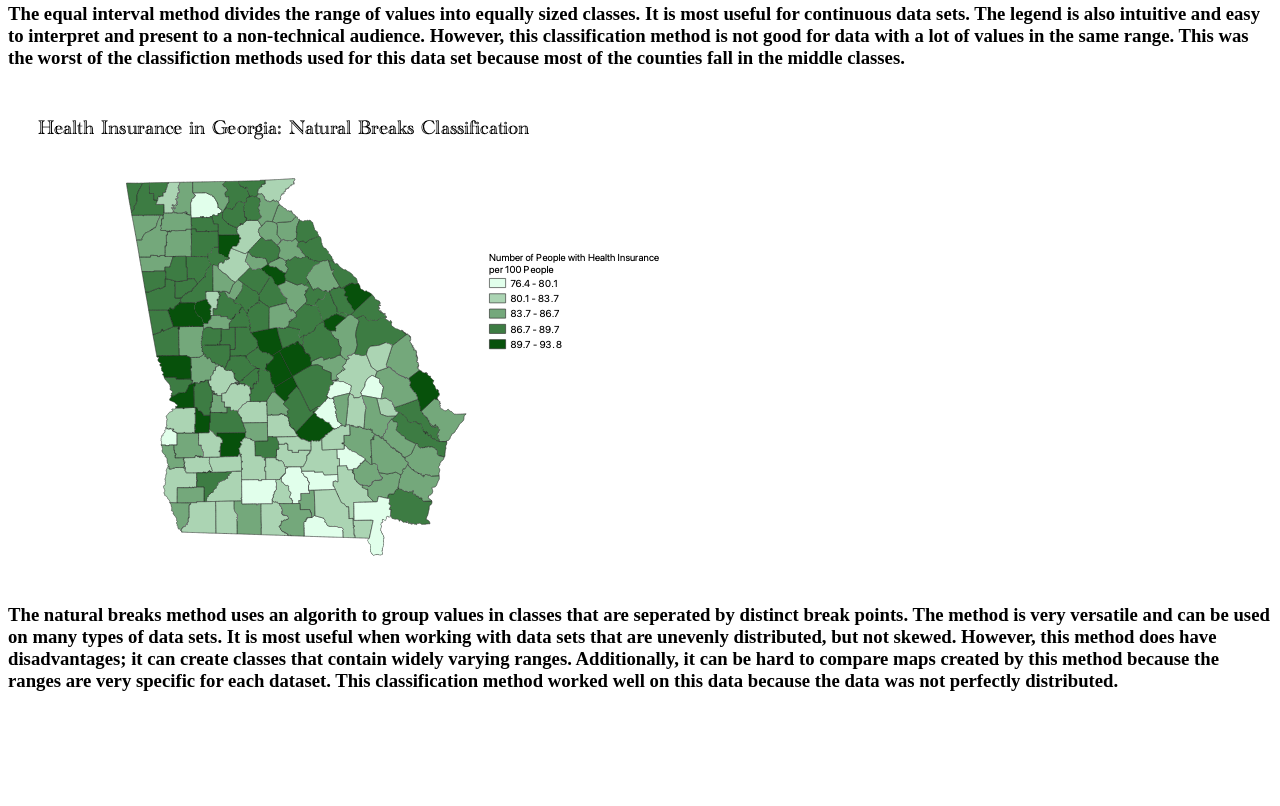
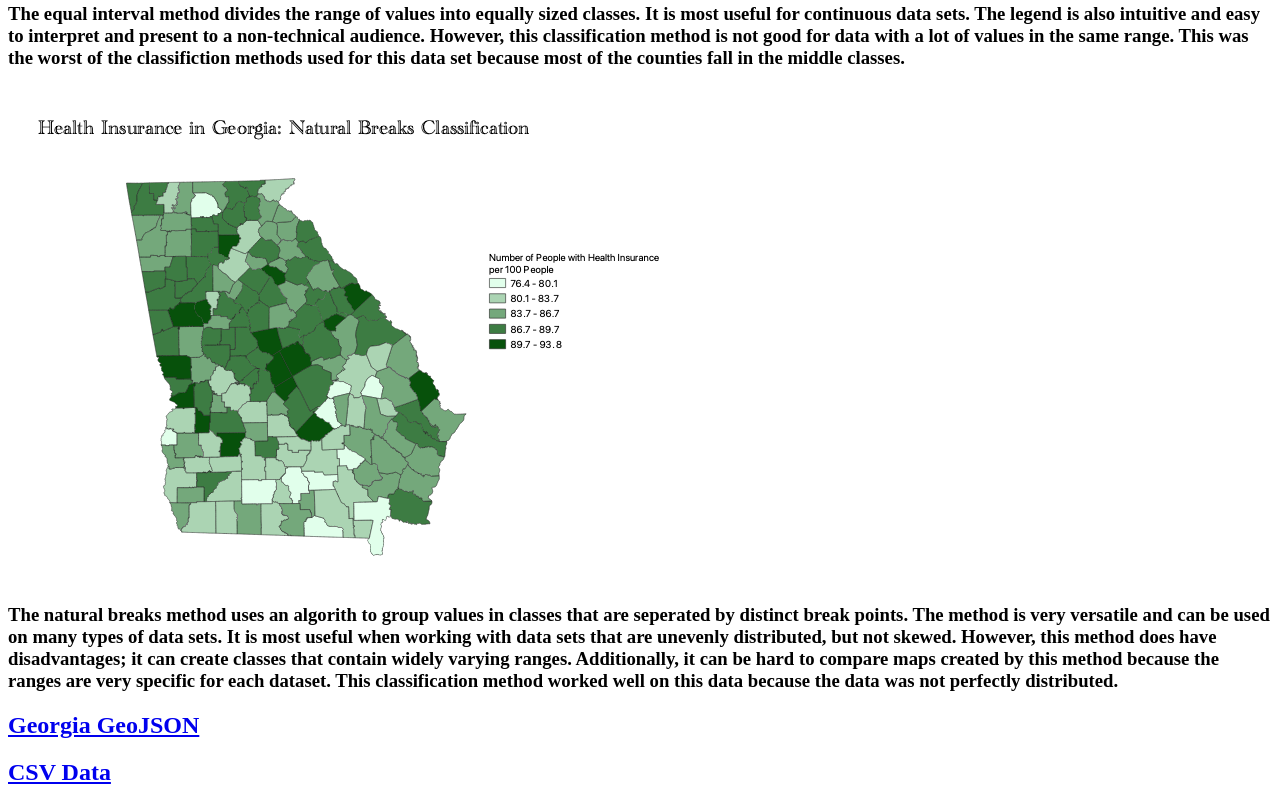
Before and after one commit to livicd/HW6-2, a plain HTML site: page index.html in a window 1280 px wide. Shown: the part 1371-2177 px from the top of the page. Before the commit the page ends 2082 px from the top, so only its background shows below. Drawn offline with Linux system fonts and the light colour scheme.

Commit message:
Update index.html

```diff
--- a/index.html
+++ b/index.html
@@ -16,5 +16,7 @@
     <h3>The equal interval method divides the range of values into equally sized classes. It is most useful for continuous data sets. The legend is also intuitive and easy to interpret and present to a non-technical audience. However, this classification method is not good for data with a lot of values in the same range. This was the worst of the classifiction methods used for this data set because most of the counties fall in the middle classes. </h3>
     <img src="NaturalBreaksMap.png", alt="">
     <h3>The natural breaks method uses an algorith to group values in classes that are seperated by distinct break points. The method is very versatile and can be used on many types of data sets. It is most useful when working with data sets that are unevenly distributed, but not skewed. However, this method does have disadvantages; it can create classes that contain widely varying ranges. Additionally, it can be hard to compare maps created by this method because the ranges are very specific for each dataset. This classification method worked well on this data because the data was not perfectly distributed.  </h3>
+    <h2><a href="https://github.com/livicd/HW6-2/blob/main/Vector_geoJSON.geojson">Georgia GeoJSON</a></h2>
+    <h2><a href="https://github.com/livicd/HW6-2/blob/main/ACSST5Y2019.S2701_data_with_overlays_2022-02-21T121056.csv">CSV Data</a></h2>
 </body>
 </html>
```
